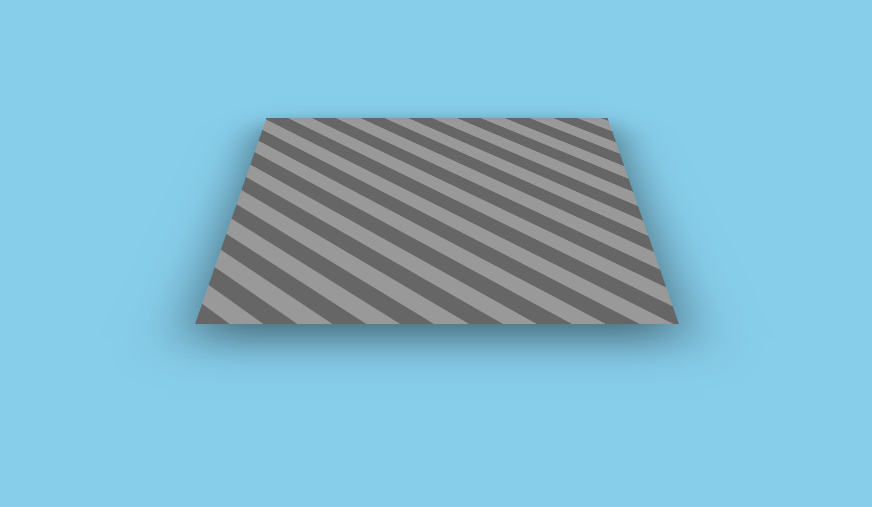
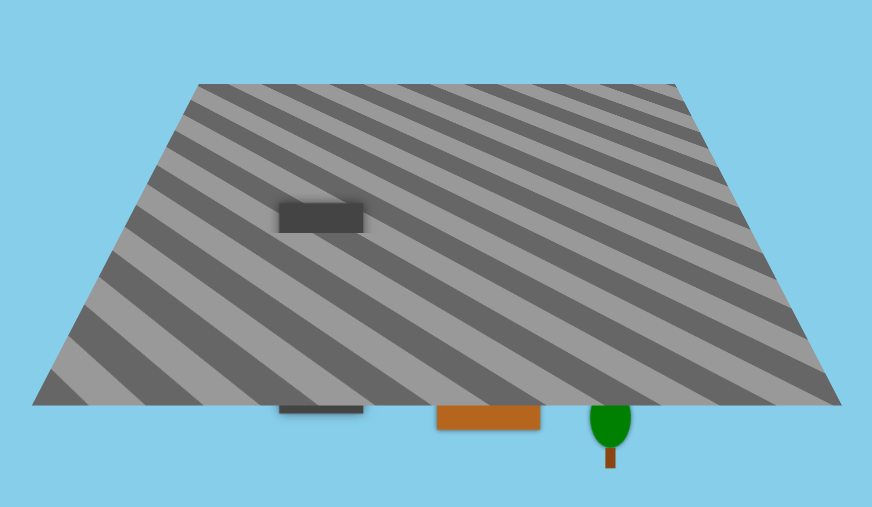
Before and after one commit to Tovjobs/a2, a plain HTML site: page div3d.html in a window 1280 px wide. Shown: the part 197-704 px from the top of the page, without its empty margins (203-1075 px from the left). Drawn offline with Linux system fonts and the light colour scheme.

Commit message:
Update div3d.html

```diff
--- a/div3d.html
+++ b/div3d.html
@@ -2,7 +2,7 @@
 <html lang="es">
 <head>
   <meta charset="UTF-8">
-  <title>Piso 3D Interactivo</title>
+  <title>Ciudad 3D en Perspectiva</title>
   <style>
     body {
       margin: 0;
@@ -16,37 +16,91 @@
     }
 
     .escena {
-      width: 400px;
-      height: 400px;
-      transform-style: preserve-3d; /* permite 3D */
+      width: 600px;
+      height: 600px;
+      transform-style: preserve-3d;
+      position: relative;
     }
 
     .piso {
-      width: 400px;
-      height: 400px;
+      width: 600px;
+      height: 600px;
       background: repeating-linear-gradient(
         45deg,
         #666,
-        #666 20px,
-        #999 20px,
-        #999 40px
-      ); /* patrón tipo baldosas */
+        #666 30px,
+        #999 30px,
+        #999 60px
+      );
       transform: rotateX(60deg);
       transform-origin: center;
-      box-shadow: 0 20px 50px rgba(0,0,0,0.5);
+      position: absolute;
+      top: 0;
+      left: 0;
+    }
+
+    /* Edificio */
+    .edificio {
+      width: 80px;
+      height: 200px;
+      background: #444;
+      position: absolute;
+      bottom: 100px;
+      left: 150px;
+      transform: translateZ(50px);
+      box-shadow: 0 0 10px rgba(0,0,0,0.5);
+    }
+
+    /* Comercio */
+    .comercio {
+      width: 100px;
+      height: 80px;
+      background: #b5651d;
+      position: absolute;
+      bottom: 80px;
+      left: 300px;
+      transform: translateZ(30px);
+      box-shadow: 0 0 5px rgba(0,0,0,0.5);
+    }
+
+    /* Árbol */
+    .arbol {
+      width: 40px;
+      height: 60px;
+      background: green;
+      border-radius: 50%;
+      position: absolute;
+      bottom: 60px;
+      left: 450px;
+      transform: translateZ(20px);
+      box-shadow: 0 0 5px rgba(0,0,0,0.5);
+    }
+
+    .tronco {
+      width: 10px;
+      height: 20px;
+      background: #8b4513;
+      position: absolute;
+      bottom: 40px;
+      left: 465px;
+      transform: translateZ(20px);
     }
   </style>
 </head>
 <body>
   <div class="escena" id="escena">
-    <div class="piso" id="piso"></div>
+    <div class="piso"></div>
+    <div class="edificio"></div>
+    <div class="comercio"></div>
+    <div class="arbol"></div>
+    <div class="tronco"></div>
   </div>
 
   <script>
     const escena = document.getElementById("escena");
     let isDragging = false;
     let lastX, lastY;
-    let rotX = 60; // inclinación inicial
+    let rotX = 60;
     let rotY = 0;
 
     escena.addEventListener("mousedown", (e) => {
@@ -59,8 +113,8 @@
       if (isDragging) {
         const deltaX = e.clientX - lastX;
         const deltaY = e.clientY - lastY;
-        rotY += deltaX * 0.5; // rotación horizontal
-        rotX -= deltaY * 0.5; // rotación vertical
+        rotY += deltaX * 0.5;
+        rotX -= deltaY * 0.5;
         escena.style.transform = `rotateX(${rotX}deg) rotateY(${rotY}deg)`;
         lastX = e.clientX;
         lastY = e.clientY;
```
